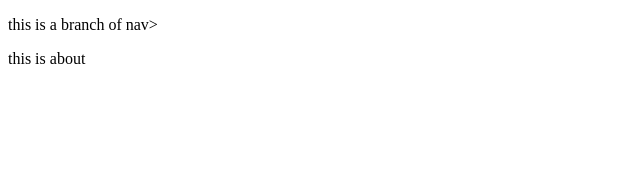
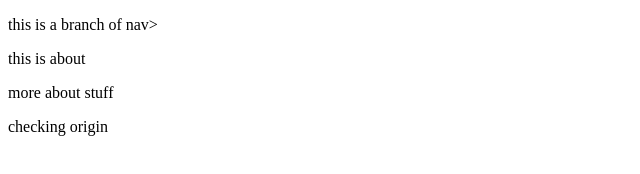
Before and after one commit to SaraCanfield/new-project, a plain HTML site: page index.html in a window 1280 px wide. Shown: the whole page, without its empty margins (0-640 px from the left). Drawn offline with Linux system fonts and the light colour scheme.

Commit message:
added origin

```diff
--- a/index.html
+++ b/index.html
@@ -6,6 +6,8 @@
 <body>
 	<p> this is a branch of nav>
 		<p> this is about <p>
+			<p> more about stuff<p>
+			<p> checking origin<p>
 
 </body>
 </html>
```
